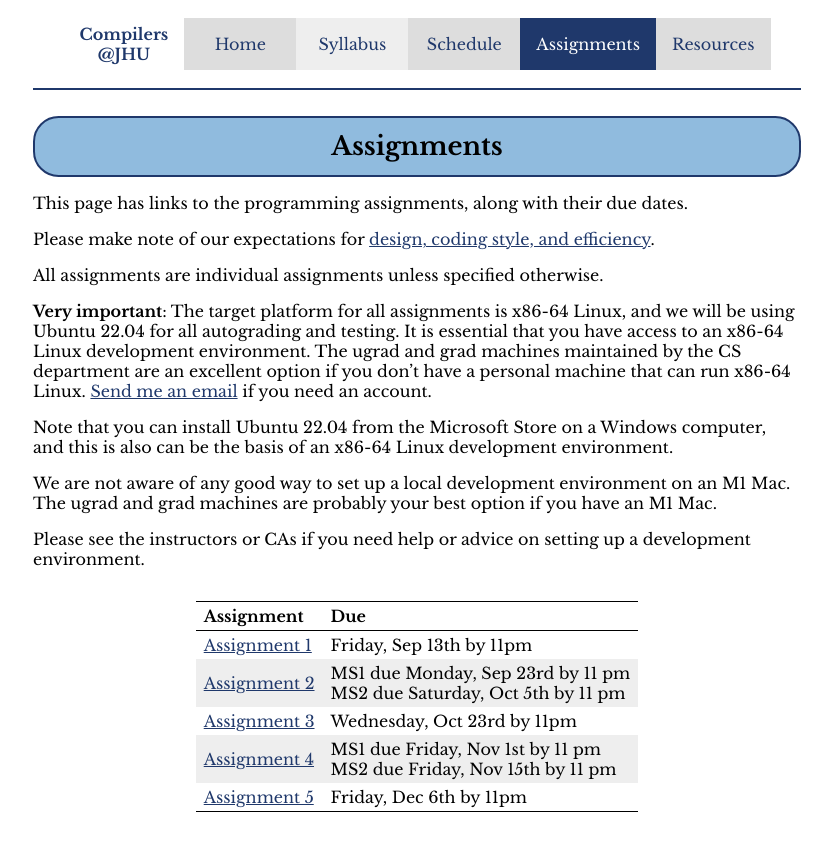
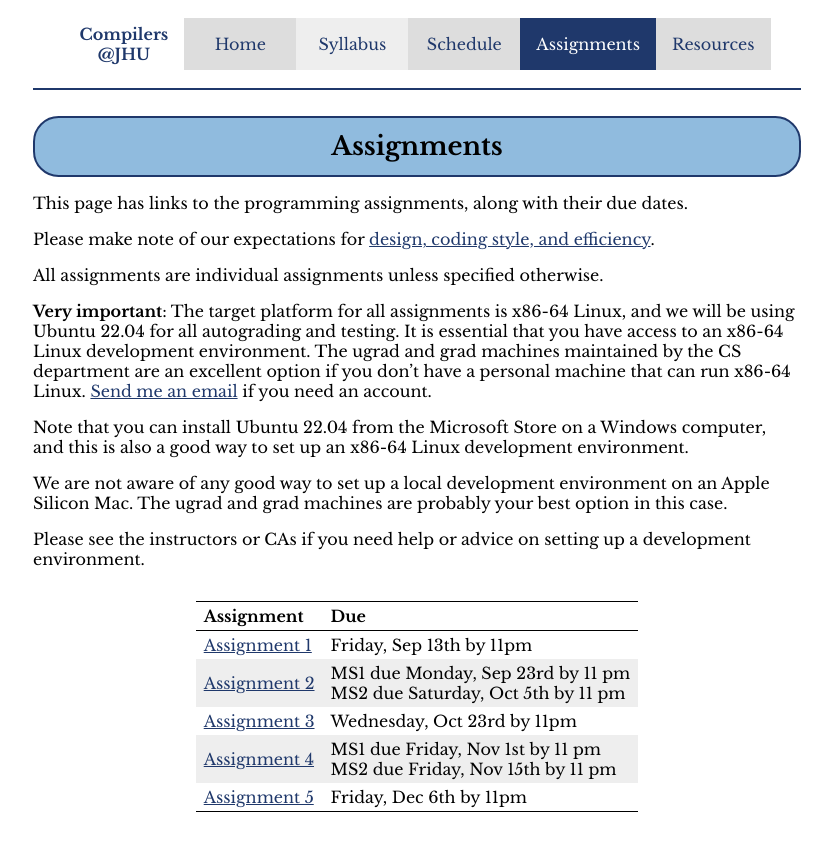
Before and after one commit to jhucompilers/fall2024, a Jekyll site: the page built from assignments.md, in a window 1280 px wide. Shown: the top 851 px of the page, without its empty margins (223-1055 px from the left). Built offline with Jekyll 4.4.1, drawn with Linux system fonts in a browser that asks for light colours.

Commit message:
a couple phrasing tweaks

```diff
--- a/assignments.md
+++ b/assignments.md
@@ -18,11 +18,11 @@ excellent option if you don't have a personal machine that can run x86-64 Linux.
 [Send me an email](mailto:daveho@cs.jhu.edu) if you need an account.
 
 Note that you can install Ubuntu 22.04 from the Microsoft Store on a Windows computer,
-and this is also can be the basis of an x86-64 Linux development environment.
+and this is also a good way to set up an x86-64 Linux development environment.
 
 We are not aware of any good way to set up a local development environment
-on an M1 Mac. The ugrad and grad machines are probably your best option if
-you have an M1 Mac.
+on an Apple Silicon Mac. The ugrad and grad machines are probably your best option in
+this case.
 
 Please see the instructors or CAs if you need help or advice on setting up a
 development environment.
```
